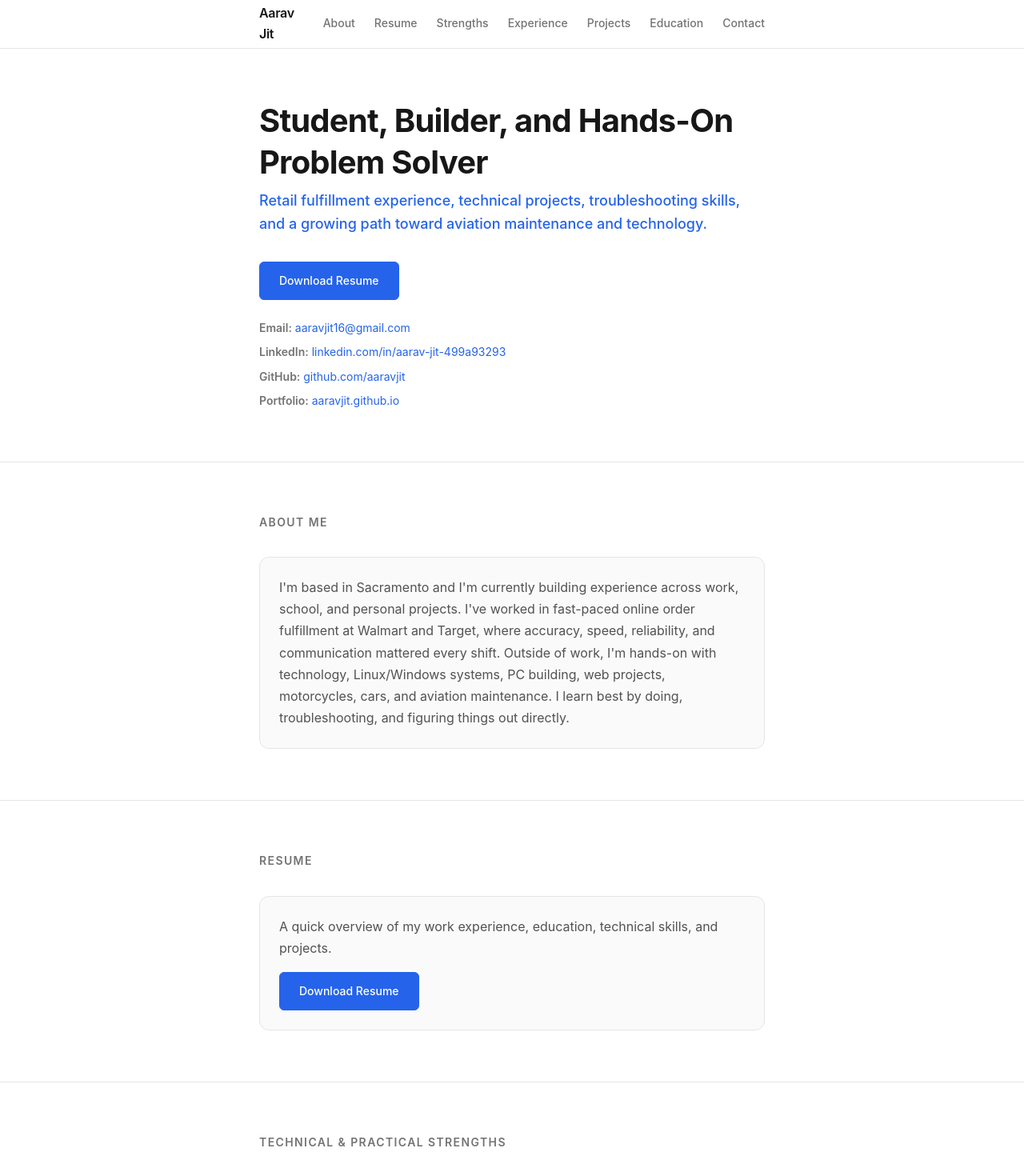
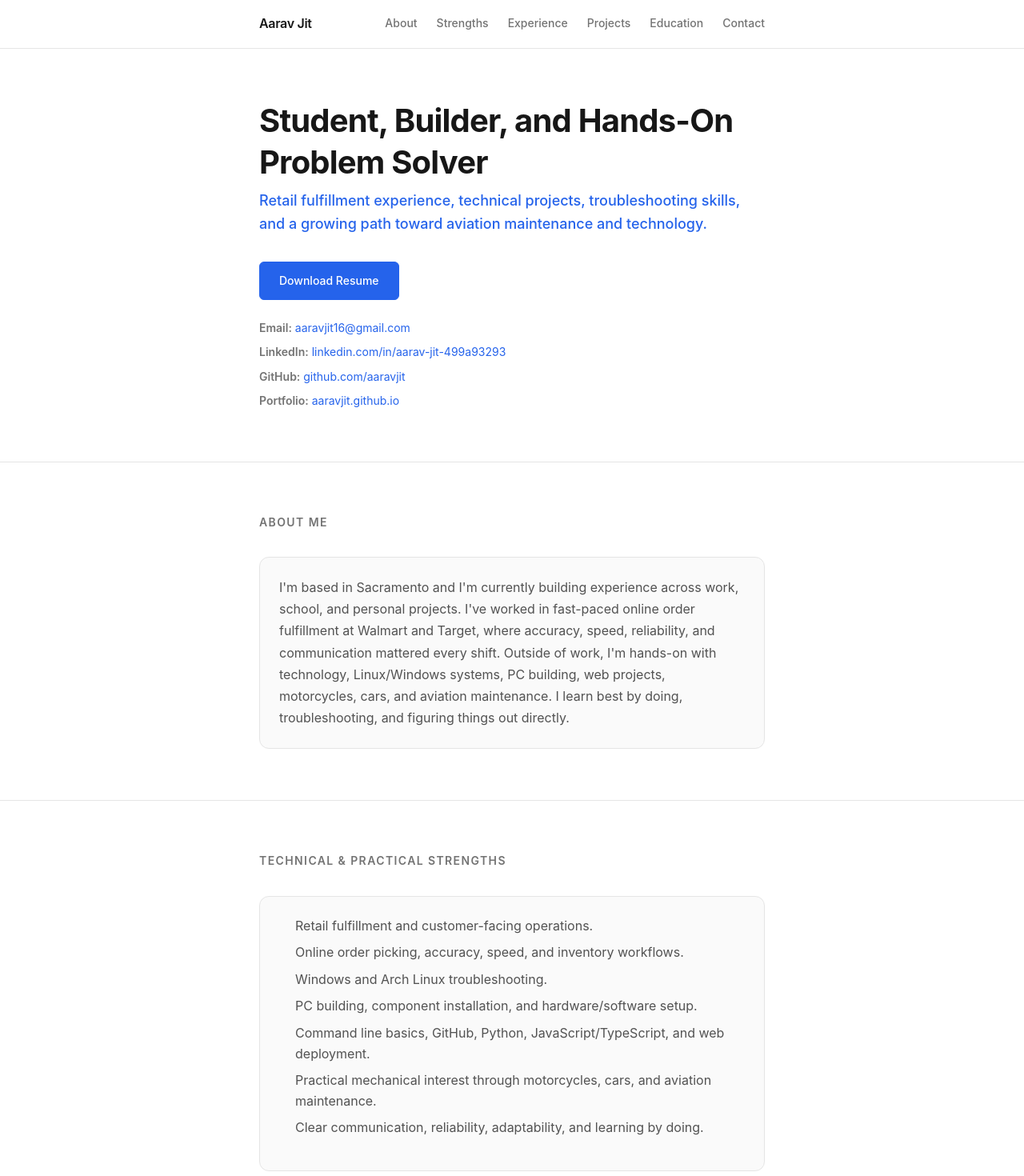
Before and after one commit to AaravJit/Aaravjit.github.io, a Next.js app: page / in a window 1280 px wide. Shown: the top 1470 px of the page at 80% size. Built offline with nearby package versions, Linux system fonts and the light colour scheme.

Commit message:
Remove Resume section and download link
Removed the Resume section and related links from the page.

```diff
--- a/app/page.tsx
+++ b/app/page.tsx
@@ -95,9 +95,6 @@ export default function Home() {
             <a href="#about" className="nav-link">
               About
             </a>
-            <a href="#resume" className="nav-link">
-              Resume
-            </a>
             <a href="#technical-strengths" className="nav-link">
               Strengths
             </a>
@@ -167,20 +164,6 @@ export default function Home() {
                 technology, Linux/Windows systems, PC building, web projects, motorcycles, cars, and aviation
                 maintenance. I learn best by doing, troubleshooting, and figuring things out directly.
               </p>
-            </div>
-          </div>
-        </section>
-
-        <section id="resume" className="section">
-          <div className="container">
-            <h2 className="section-title">Resume</h2>
-            <div className="resume-panel">
-              <p className="resume-summary">
-                A quick overview of my work experience, education, technical skills, and projects.
-              </p>
-              <a href="/resume.pdf" target="_blank" rel="noreferrer" className="btn btn-primary">
-                Download Resume
-              </a>
             </div>
           </div>
         </section>
@@ -283,10 +266,7 @@ export default function Home() {
           <div className="container">
             <h2 className="section-title">Contact</h2>
             <div className="contact-actions">
-              <a href="/resume.pdf" target="_blank" rel="noreferrer" className="btn btn-primary">
-                Download Resume
-              </a>
-              <a href="mailto:aaravjit16@gmail.com" className="btn">
+              <a href="mailto:aaravjit16@gmail.com" className="btn btn-primary">
                 Email Me
               </a>
             </div>
```
